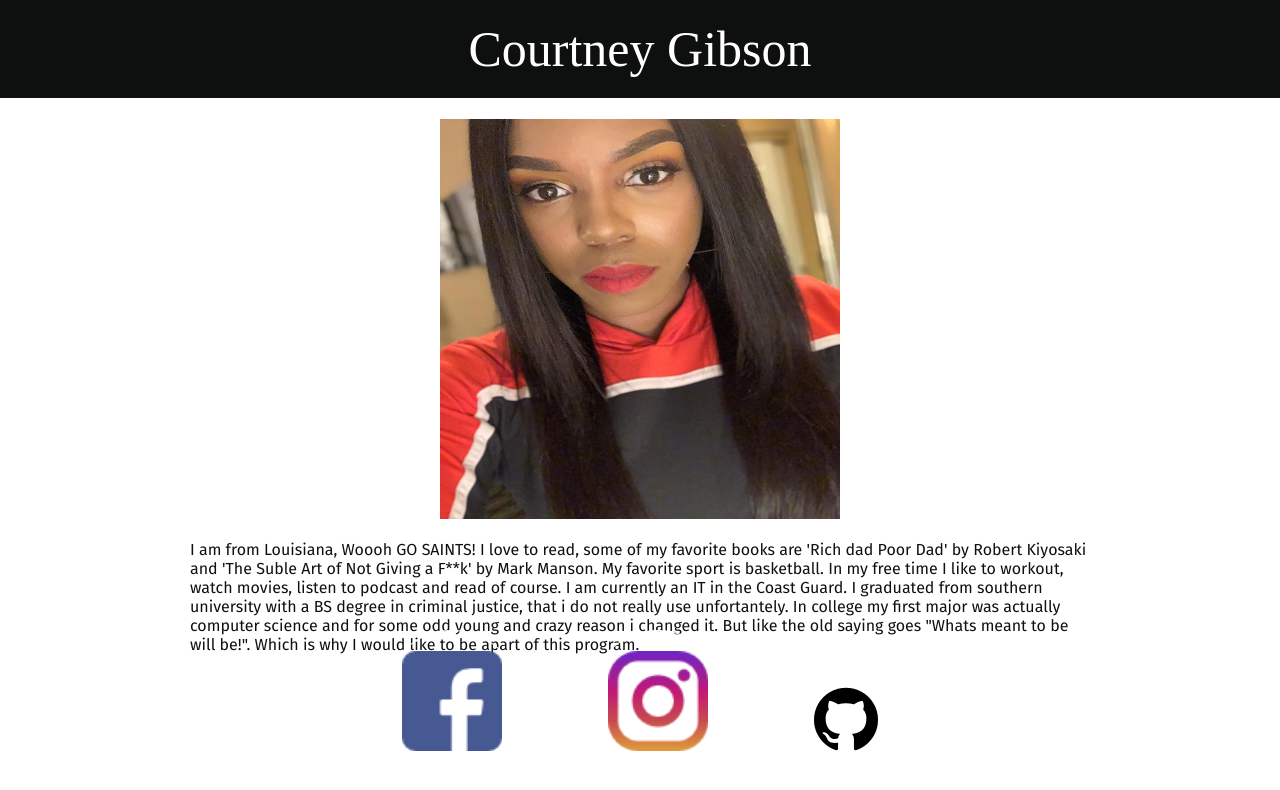
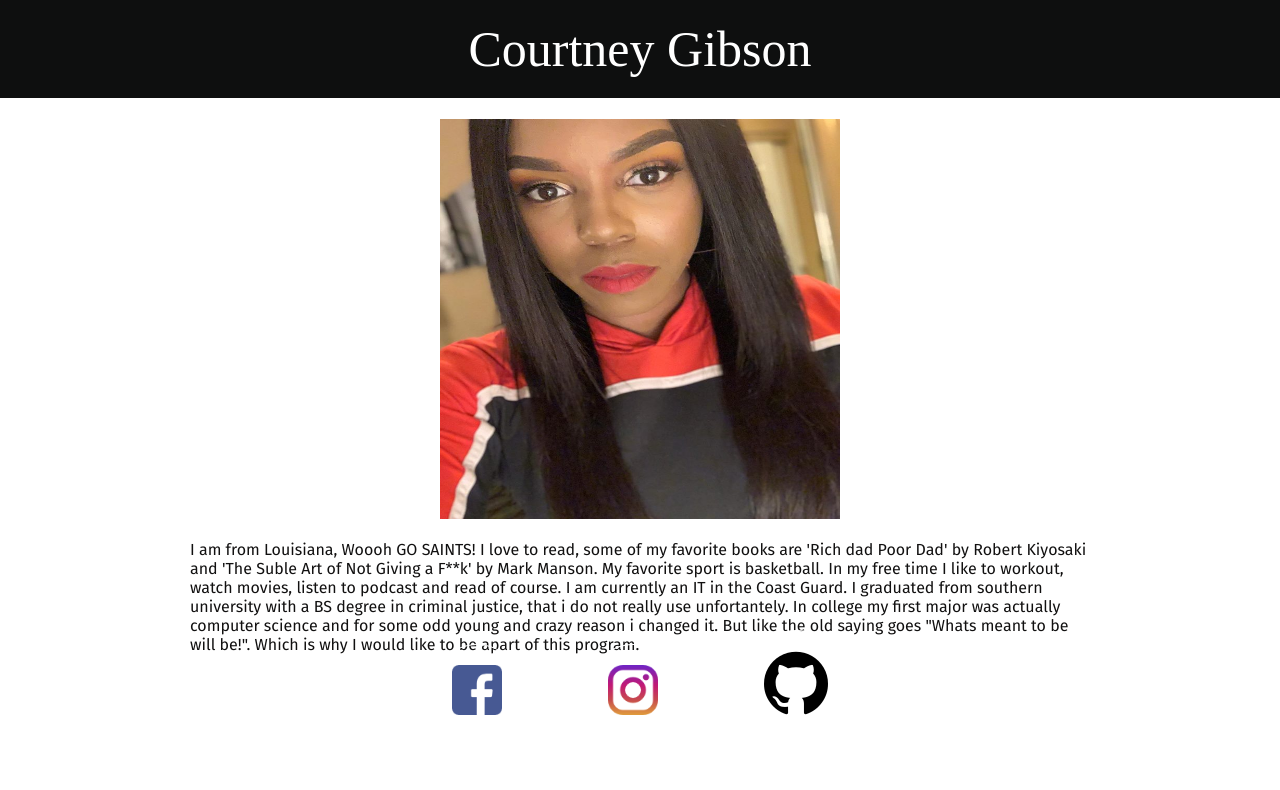
Before and after one commit to courtneygibson94/myFirstwebpage, a plain HTML site: page aboutme-website/index.html in a window 1280 px wide. Drawn offline with Linux system fonts and the light colour scheme.

Commit message:
Update index.html

```diff
--- a/aboutme-website/index.html
+++ b/aboutme-website/index.html
@@ -38,8 +38,8 @@
     <footer>
       <div class="social">
         <ul>
-          <li><a href="https://www.facebook.com/courtney.danielle.3557?ref=bookmarks"><img src="icons/001-facebook.png"width='100' height='100'/></a></li>
-          <li><a href="https://www.instagram.com/co_bang/"><img src="icons/002-instagram.png"width="100" height="100"/></a></li>
+          <li><a href="https://www.facebook.com/courtney.danielle.3557?ref=bookmarks"><img src="icons/001-facebook.png"width='50' height='50'/></a></li>
+          <li><a href="https://www.instagram.com/co_bang/"><img src="icons/002-instagram.png"width="50" height="50"/></a></li>
           <li><a href="https://github.com/courtneygibson94"><img src="icons/003-github-logo.png"></a></li>
         </ul>
       </div>
```
